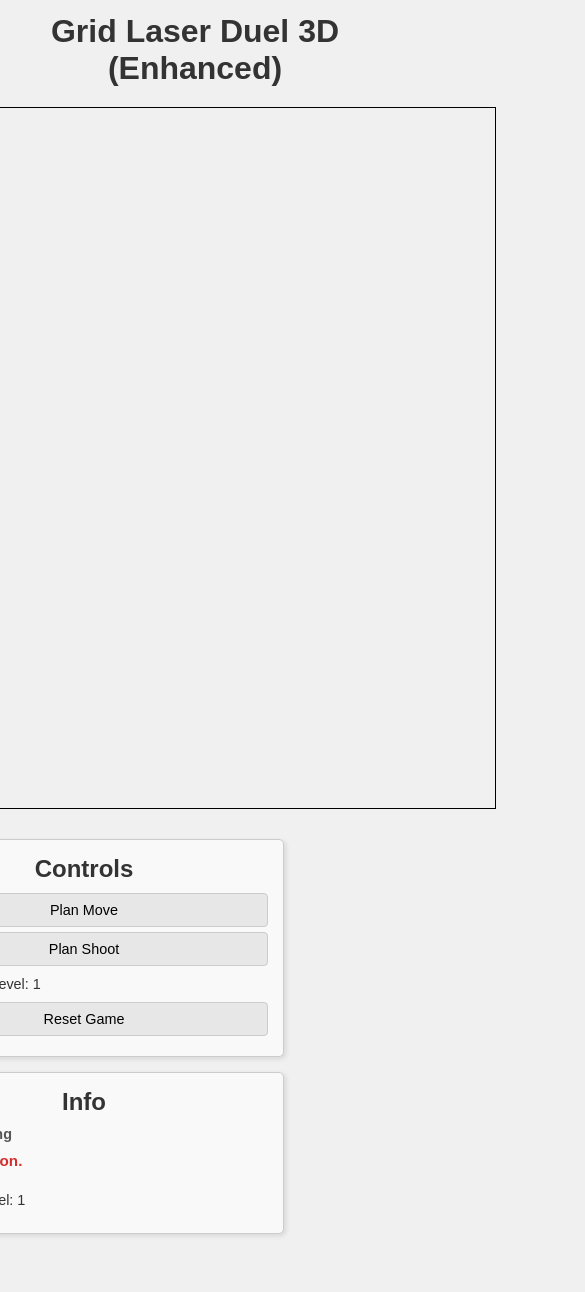
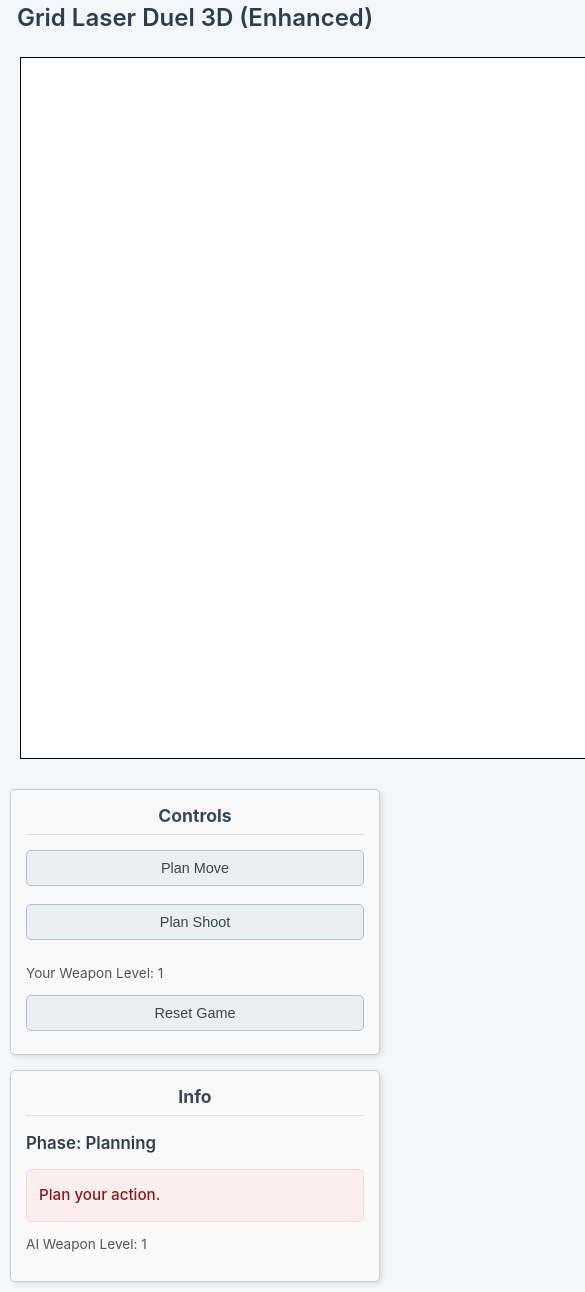
Before and after one commit to Pipluppp/game-ai-algo, a plain HTML site: page index.html in a window 390 px wide. Shown: the part 7-1299 px from the top of the page, 585 px wide, since content can reach past the window. Before the commit the page ends 1261 px from the top, so only its background shows below. Drawn offline with nearby package versions, Linux system fonts and the light colour scheme.

Commit message:
Fix moving interface controls

```diff
--- a/style.css
+++ b/style.css
@@ -1,100 +1,244 @@
+/* General Body and Typography */
 body {
-    font-family: sans-serif;
+    font-family: -apple-system, BlinkMacSystemFont, "Segoe UI", Roboto, Helvetica, Arial, sans-serif, "Apple Color Emoji", "Segoe UI Emoji", "Segoe UI Symbol";
     display: flex;
-    flex-direction: column; /* Stack title and main-layout */
-    align-items: center; /* Center horizontally */
-    background-color: #f0f0f0;
+    flex-direction: column;
+    align-items: center;
+    background-color: #f4f7f9; /* Slightly softer background */
     margin: 0;
-    padding: 20px; /* Add padding around everything */
+    padding: 20px;
     color: #333;
+    min-height: 100vh;
+    box-sizing: border-box;
 }
 
-h1, h2 {
+h1 {
     text-align: center;
-    color: #333;
+    color: #2c3e50; /* Darker heading color */
     margin-top: 0;
-    margin-bottom: 10px;
+    margin-bottom: 25px; /* More space below main title */
+    font-weight: 600;
+}
+
+h2 {
+    text-align: center;
+    color: #34495e; /* Slightly lighter sub-heading */
+    margin-top: 0;
+    margin-bottom: 15px;
+    font-size: 1.2em;
+    border-bottom: 1px solid #e0e0e0; /* Add a separator */
+    padding-bottom: 8px;
 }
 
 p {
-    margin-top: 5px;
-    margin-bottom: 10px;
-    color: #333;
+    margin-top: 8px;
+    margin-bottom: 12px;
+    color: #555;
     font-size: 0.9em;
+    line-height: 1.5; /* Improved line spacing */
 }
 
+/* Main Layout Container */
+.main-layout {
+    display: flex;
+    /* --- CHANGE: Default is NO WRAP (side-by-side) --- */
+    /* flex-wrap: wrap; Removed */
+    justify-content: center;
+    align-items: flex-start;
+    gap: 30px; /* Consistent gap */
+    width: 100%;
+    max-width: 1100px; /* Max width of the whole game layout */
+    margin: 0 auto;
+}
+
+/* Game Canvas Container - Fixed Size & No Shrinking */
+#gameCanvasContainer {
+    width: 700px;
+    height: 700px;
+    flex-grow: 0;   /* Don't grow */
+    flex-shrink: 0; /* --- CRITICAL: Prevent shrinking --- */
+    flex-basis: 700px; /* Explicit size */
+    position: relative;
+    border: 1px solid #ccc; /* Slightly softer border */
+    box-shadow: 0 5px 15px rgba(0, 0, 0, 0.1); /* Enhanced shadow */
+    background-color: #fff; /* Ensure background for canvas area */
+}
+
+#threeCanvas {
+    display: block;
+    width: 100%;
+    height: 100%;
+}
+
+/* Controls Area Container */
+.controls-container {
+    display: flex;
+    flex-direction: column;
+    gap: 20px;
+    flex-grow: 1;   /* Allow it to take up remaining space if side-by-side */
+    flex-shrink: 1; /* Allow it to shrink if needed, but not beyond content */
+    flex-basis: 250px; /* Suggest a width, works with flex-grow */
+    min-width: 230px; /* Prevent it from becoming too narrow */
+}
+
+/* Individual Control/Info Panels */
+.controls, .info {
+    border: 1px solid #d5dbe1; /* Softer border */
+    padding: 15px 20px;
+    background-color: #ffffff; /* White background */
+    border-radius: 8px; /* Slightly more rounded */
+    box-shadow: 0 3px 6px rgba(0, 0, 0, 0.06);
+}
+
+/* Interactive Elements */
 button {
-    padding: 8px 12px;
-    font-size: 0.9em;
+    padding: 10px 16px; /* Standard padding */
+    font-size: 0.95em;
+    font-weight: 500; /* Medium weight */
     cursor: pointer;
-    border: 1px solid #ccc;
-    border-radius: 4px;
-    background-color: #e7e7e7;
-    display: block; /* Make buttons stack vertically */
-    width: 100%; /* Make buttons fill control width */
-    box-sizing: border-box; /* Include padding/border in width */
-    margin-bottom: 5px; /* Space between buttons */
+    border: 1px solid #b0bec5; /* Button border color */
+    border-radius: 5px;
+    background-color: #eceff1; /* Light grey background */
+    color: #37474f; /* Darker button text */
+    display: block;
+    width: 100%;
+    box-sizing: border-box;
+    margin-bottom: 8px;
+    text-align: center;
+    transition: background-color 0.2s ease, border-color 0.2s ease, box-shadow 0.2s ease;
 }
 
 button:hover {
-    background-color: #ddd;
+    background-color: #cfd8dc; /* Slightly darker hover */
+    border-color: #90a4ae;
+    box-shadow: 0 2px 4px rgba(0, 0, 0, 0.1);
 }
 
 button:disabled {
     cursor: not-allowed;
     opacity: 0.6;
+    background-color: #f5f5f5; /* Lighter disabled background */
+    border-color: #e0e0e0;
+    box-shadow: none;
 }
 
 .mode-select {
-    margin-bottom: 10px;
-    gap: 5px;
+    margin-bottom: 15px;
+    display: flex;
+    gap: 10px;
+}
+
+.mode-select button {
+    width: auto; /* Override block width */
+    flex: 1; /* Share space */
 }
 
 .mode-button.active {
     background-color: #4CAF50; /* Green */
     color: white;
-    border-color: #4CAF50;
+    border-color: #388E3C;
+    font-weight: 600;
+}
+.mode-button.active:hover {
+    background-color: #45a049;
 }
 
+
+/* Info/Message Area Styling */
 #phaseIndicator {
-    font-weight: bold;
-    color: #555;
+    font-weight: 600; /* Bolder phase */
+    color: #2c3e50;
+    font-size: 1.05em; /* Slightly larger phase */
 }
 
 #messageArea {
-    margin-top: 10px;
-    min-height: 30px; /* Prevent layout shift */
-    color: #d32f2f; /* Reddish for emphasis */
-    font-weight: bold;
+    margin-top: 12px;
+    color: #881a1a; /* Darker red for messages */
+    font-weight: 500; /* Normal weight for messages */
     font-size: 0.95em;
+    background-color: #fceeee; /* Lighter red background */
+    padding: 10px 12px;
+    border-radius: 5px;
+    border: 1px solid #f8d7da; /* Reddish border */
+    /* --- CRITICAL FIX --- */
+    min-height: 4em; /* Reserve space for ~2-3 lines. Adjust if needed. */
+    display: flex; /* Use flex to center text vertically if short */
+    align-items: center;
+    box-sizing: border-box; /* Include padding/border in height */
 }
 
-/* Responsive adjustments */
-@media (max-width: 900px) {
+/* --- Responsive Layout --- */
+
+/* Breakpoint when side-by-side becomes too cramped */
+/* (Canvas width + Controls min-width + Gap) -> (700 + 230 + 30 = 960) */
+@media (max-width: 980px) {
     .main-layout {
-        flex-direction: column; /* Stack canvas and controls vertically */
+        /* --- CHANGE: Stack vertically below this width --- */
+        flex-direction: column;
         align-items: center; /* Center items when stacked */
+        gap: 25px; /* Adjust gap for vertical stacking */
     }
+
     #gameCanvasContainer {
-        width: 90%; /* Make canvas wider */
-        max-width: 600px; /* Limit max width */
-        height: auto; /* Adjust height automatically */
-        aspect-ratio: 1 / 1; /* Keep it square */
+        width: 95%; /* Allow canvas to take most of width */
+        max-width: 700px; /* But don't exceed its original size */
+        height: auto;
+        aspect-ratio: 1 / 1; /* Maintain square shape */
+        flex-basis: auto; /* Reset basis */
+        order: 1; /* Ensure canvas is first */
     }
+
     .controls-container {
-        width: 90%;
-        max-width: 400px;
-        flex-direction: row; /* Place controls side-by-side */
-        justify-content: space-around;
+        order: 2; /* Ensure controls are below canvas */
+        width: 95%; /* Take similar width to canvas */
+        max-width: 600px; /* Limit controls width */
+        flex-basis: auto; /* Reset basis */
+        /* Optional: Arrange controls side-by-side again */
+        flex-direction: row;
+        gap: 20px;
+        align-items: stretch; /* Make panels same height */
     }
-     .controls, .info {
-         min-width: 150px;
-         flex: 1; /* Allow them to grow equally */
-     }
+
+    .controls, .info {
+        flex: 1; /* Allow panels to share space */
+        min-width: 180px; /* Min width for each panel */
+    }
 }
 
-@media (max-width: 480px) {
+/* Smaller screens: Stack control panels vertically */
+@media (max-width: 500px) {
+    body {
+        padding: 10px; /* Reduce body padding */
+    }
+    h1 { font-size: 1.5em; margin-bottom: 15px;}
+    .main-layout { gap: 20px; }
+
+    #gameCanvasContainer {
+         width: 100%; /* Use full width */
+         border: none; /* Remove border on small screens */
+         box-shadow: none;
+    }
+
     .controls-container {
-        flex-direction: column; /* Stack controls vertically again on very small screens */
+        flex-direction: column; /* Stack panels */
+        width: 100%; /* Full width */
+        gap: 15px;
     }
+
+    .controls, .info {
+        padding: 10px 15px; /* Reduce padding */
+        min-width: unset; /* Remove min-width */
+    }
+
+    .mode-select {
+         flex-direction: column; /* Stack mode buttons */
+    }
+    .mode-select button {
+        width: 100%;
+    }
+
+    button { font-size: 0.9em; padding: 9px 12px;}
+    h2 { font-size: 1.1em; }
+    p { font-size: 0.85em; }
+    #messageArea { min-height: 3.5em; } /* Adjust min-height */
 }
```
